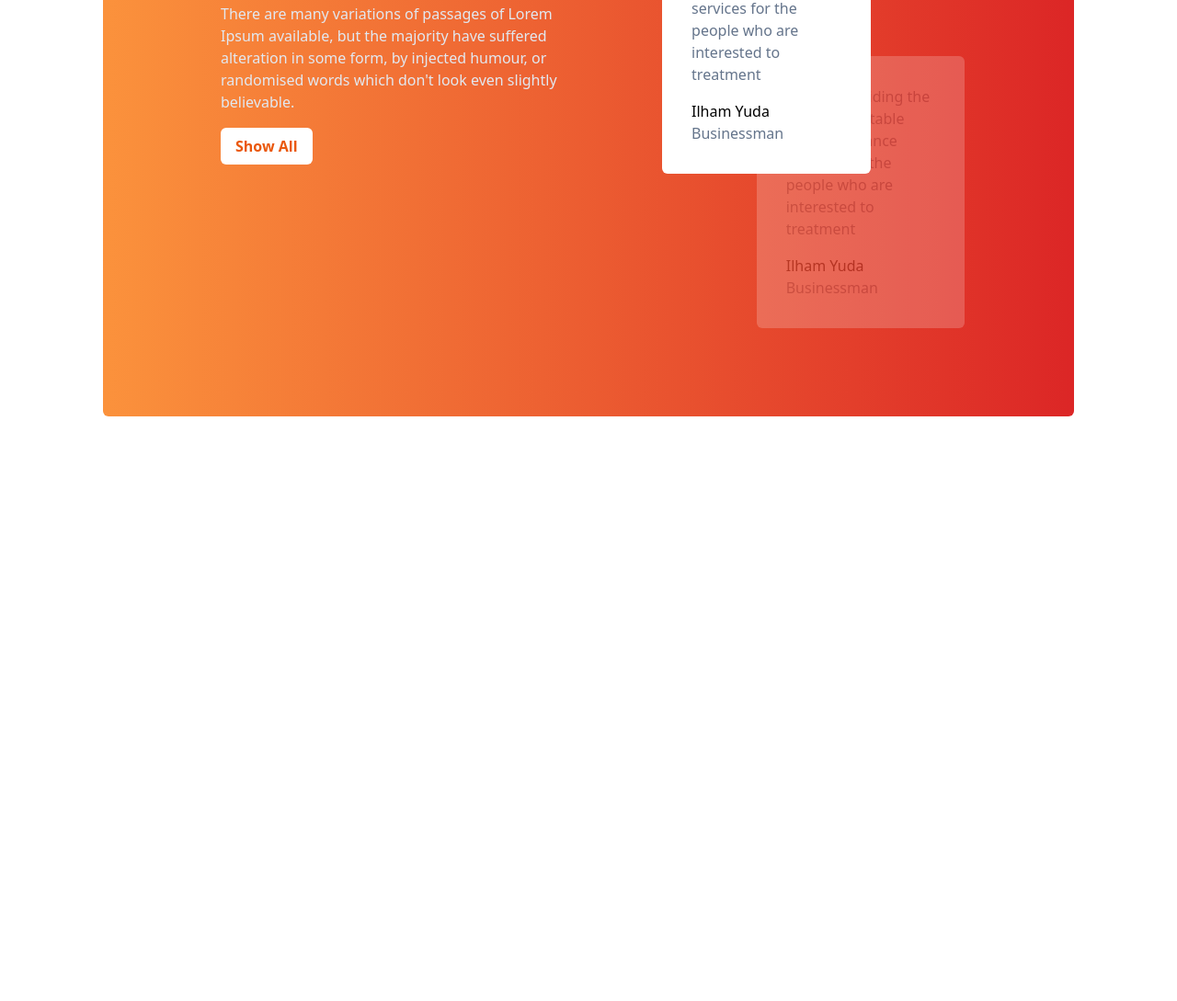
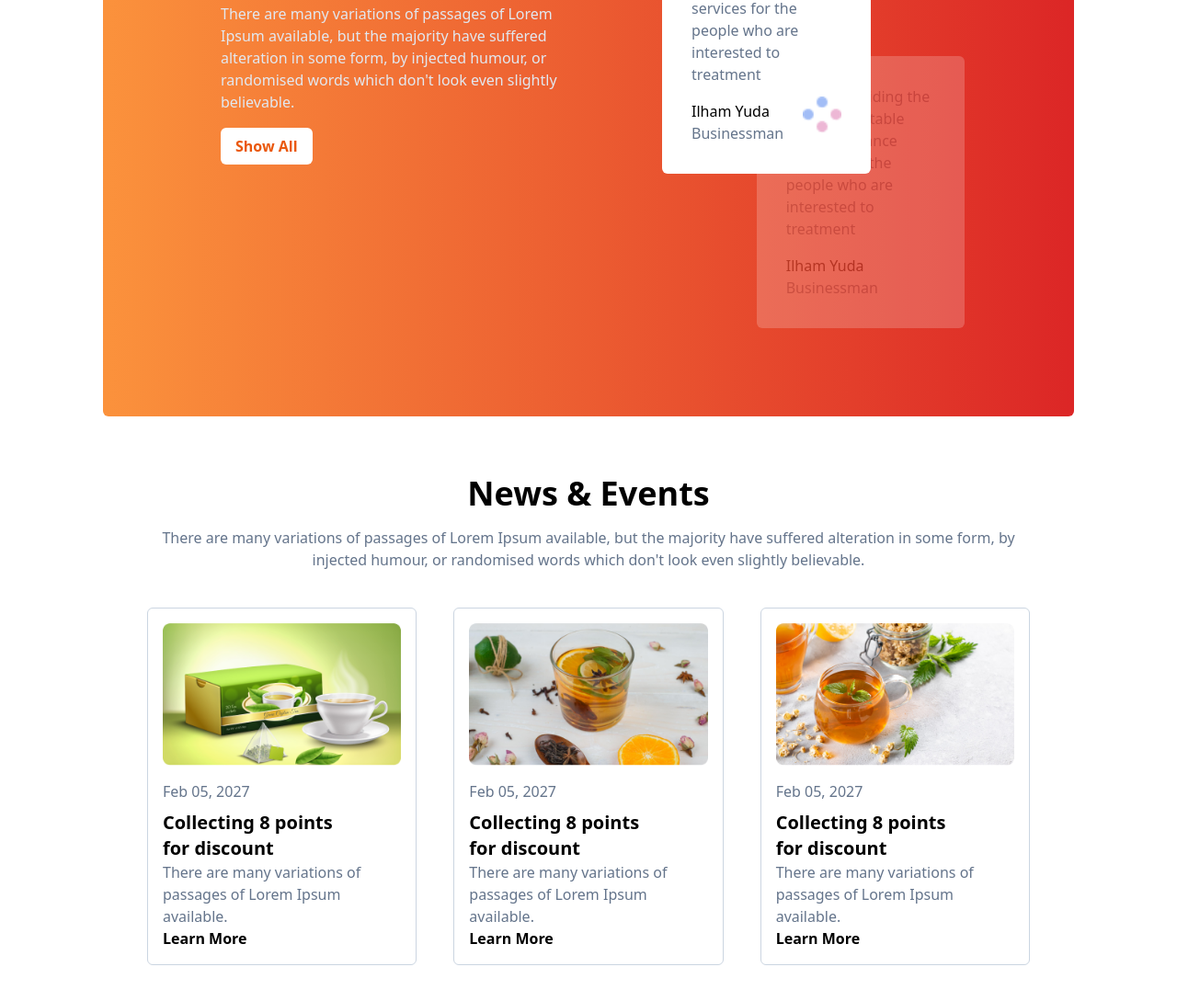
Before and after one commit to m-im-ha/tea-house, a website: page index.html in a window 1280 px wide. Shown: the part 1949-3038 px from the top of the page at 92% size. Before the commit the page ends 2442 px from the top, so only its background shows below. Drawn offline with Linux system fonts and the light colour scheme.

Commit message:
edit event section

```diff
--- a/index.html
+++ b/index.html
@@ -196,7 +196,9 @@
         <div>
           <!-- card 1 -->
           <div class="md:relative">
-            <div class="md:absolute w-5/6 mx-auto p-8 bg-white rounded-md mb-16 top-48 -left-20 z-10">
+            <div
+              class="md:absolute w-5/6 mx-auto p-8 bg-white rounded-md mb-16 top-48 -left-20 z-10"
+            >
               <div class="absolute bg-white rounded-full -mt-16 -ml-14">
                 <img class="p-1" src="./images/client.png" alt="" />
               </div>
@@ -205,14 +207,21 @@
                   We are providing the best and suitable home insurance services
                   for the people who are interested to treatment
                 </p>
-                <h5 class="mt-4">Ilham Yuda</h5>
-                <p class="text-slate-500">Businessman</p>
+                <div class="flex items-center justify-between">
+                  <div>
+                    <h5 class="mt-4">Ilham Yuda</h5>
+                    <p class="text-slate-500">Businessman</p>
+                  </div>
+                  <img class="h-10" src="./images/circles.png" alt="" />
+                </div>
               </div>
             </div>
           </div>
 
           <!-- card 2 -->
-          <div class="relative w-5/6 mx-auto p-8 bg-white rounded-md mb-16 md:opacity-20">
+          <div
+            class="relative w-5/6 mx-auto p-8 bg-white rounded-md mb-16 md:opacity-20"
+          >
             <div class="absolute bg-white rounded-full -mt-16 -ml-14">
               <img class="p-1" src="./images/client.png" alt="" />
             </div>
@@ -227,7 +236,9 @@
           </div>
 
           <!-- card 3 -->
-          <div class="relative w-5/6 mx-auto mb-4 p-8 bg-white rounded-md md:mb-0 md:opacity-20">
+          <div
+            class="relative w-5/6 mx-auto mb-4 p-8 bg-white rounded-md md:mb-0 md:opacity-20"
+          >
             <div class="absolute bg-white rounded-full -mt-16 -ml-14">
               <img class="p-1" src="./images/client.png" alt="" />
             </div>
@@ -285,6 +296,65 @@
           </div> -->
         </div>
       </section>
+
+      <!-- event section -->
+      <section class="mx-12 mt-16 mb-16">
+        <!-- event content -->
+        <div class="text-center">
+          <h2 class="text-4xl font-bold mb-4">News & Events</h2>
+          <p class="text-slate-500">
+            There are many variations of passages of Lorem Ipsum available, but
+            the majority have suffered alteration in some form, by injected
+            humour, or randomised words which don't look even slightly
+            believable.
+          </p>
+        </div>
+        <!-- event card -->
+        <div class="grid grid-cols-1 mt-10 md:grid-cols-3 md:gap-10">
+          <!-- event card 1 -->
+          <div class="border border-slate-300 p-4 rounded-md mb-4">
+            <img src="./images/news-1.png" alt="" />
+            <div class="mt-4">
+              <p class="text-slate-500 mb-2">Feb 05, 2027</p>
+              <h4 class="text-xl font-bold w-5/6">
+                Collecting 8 points for discount
+              </h4>
+              <p class="text-slate-500">
+                There are many variations of passages of Lorem Ipsum available.
+              </p>
+              <a href="#" class="font-semibold">Learn More</a>
+            </div>
+          </div>
+          <!-- event card 2 -->
+          <div class="border border-slate-300 p-4 rounded-md mb-4">
+            <img src="./images/news-2.png" alt="" />
+            <div class="mt-4">
+              <p class="text-slate-500 mb-2">Feb 05, 2027</p>
+              <h4 class="text-xl font-bold w-5/6">
+                Collecting 8 points for discount
+              </h4>
+              <p class="text-slate-500">
+                There are many variations of passages of Lorem Ipsum available.
+              </p>
+              <a href="#" class="font-semibold">Learn More</a>
+            </div>
+          </div>
+          <!-- event card 3 -->
+          <div class="border border-slate-300 p-4 rounded-md mb-4">
+            <img src="./images/news-3.png" alt="" />
+            <div class="mt-4">
+              <p class="text-slate-500 mb-2">Feb 05, 2027</p>
+              <h4 class="text-xl font-bold w-5/6">
+                Collecting 8 points for discount
+              </h4>
+              <p class="text-slate-500">
+                There are many variations of passages of Lorem Ipsum available.
+              </p>
+              <a href="#" class="font-semibold">Learn More</a>
+            </div>
+          </div>
+        </div>
+      </section>
     </main>
     <footer></footer>
   </body>
```
Also changed, not shown: css/style.css.
